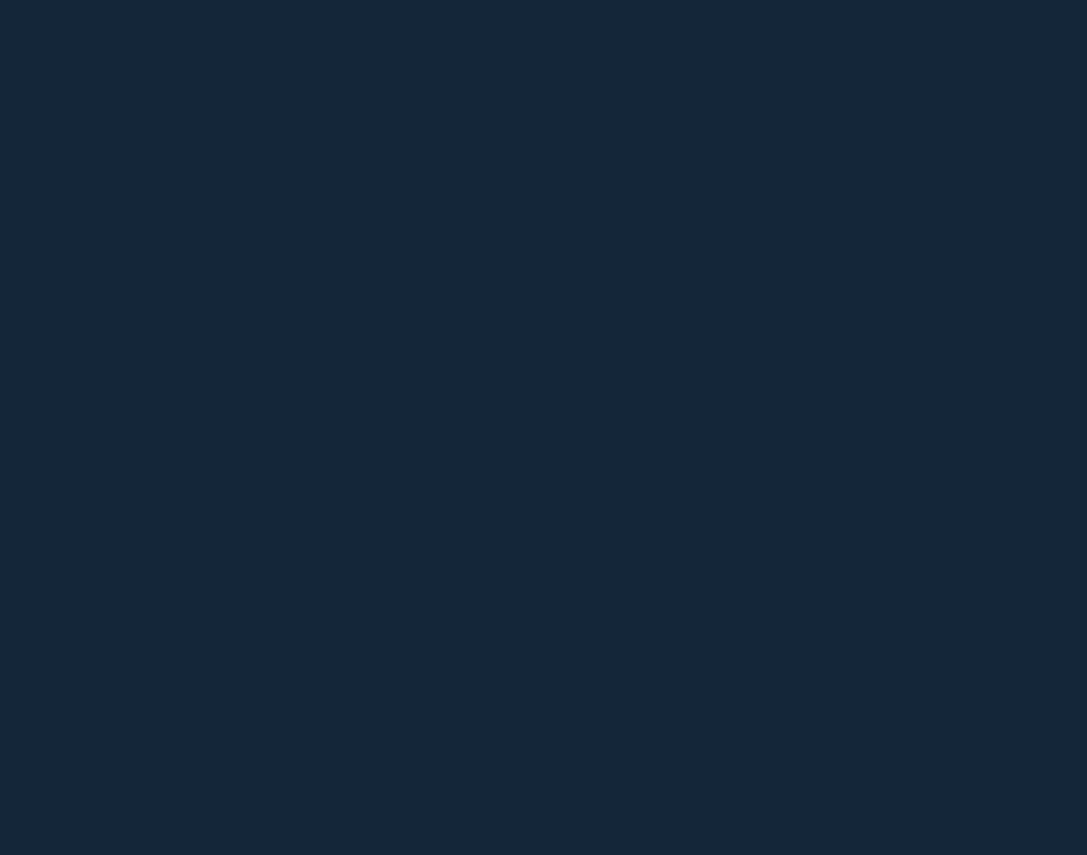
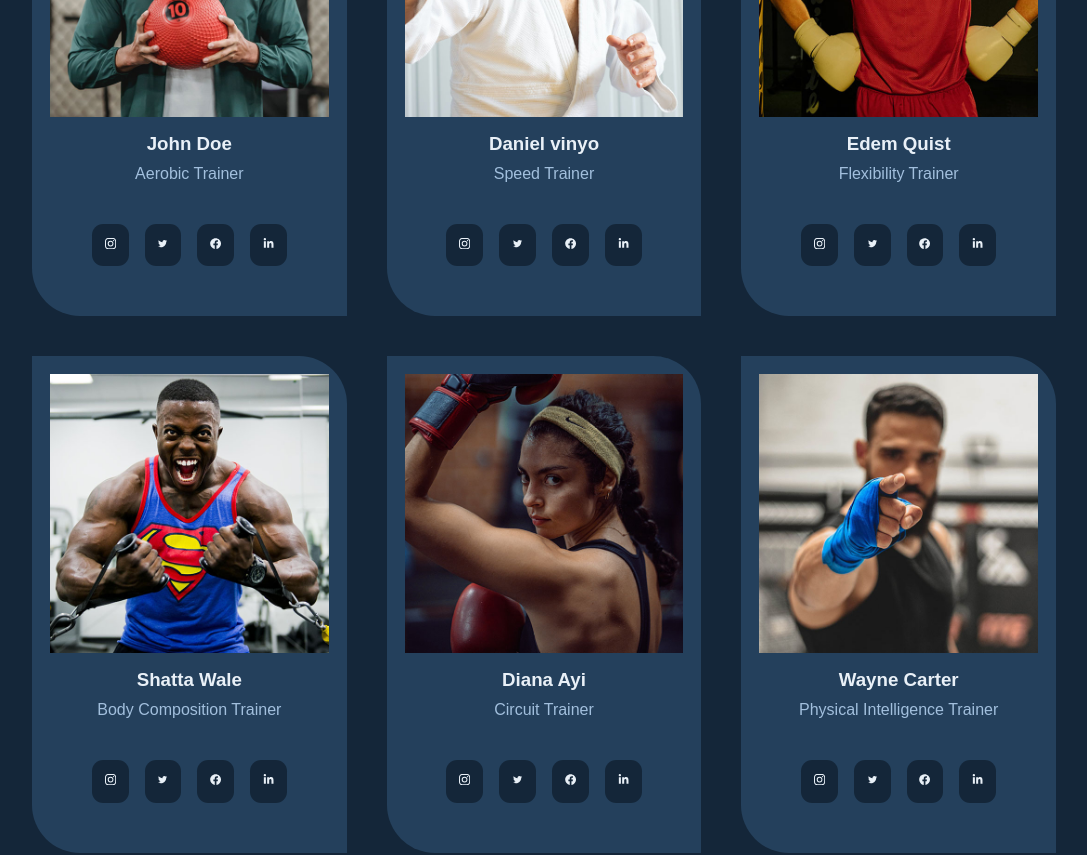
Before and after one commit to bishalthapa2055/DemoReact, a React (Vite) app: page /trainers in a window 1280 px wide. Shown: the part 740-1595 px from the top of the page, without its empty margins (96-1183 px from the left). Before the commit the page ends 800 px from the top, so only its background shows below. Built offline with nearby package versions, Linux system fonts and the light colour scheme.

Commit message:
changed plans

```diff
--- a/data.js
+++ b/data.js
@@ -1,11 +1,13 @@
-// import {SiOpenaigym} from 'react-icons/si'
-import Avatar1 from "./src/images/avatar1.jpg"
-import Avatar2 from "./src/images/avatar2.jpg"
-import Avatar3 from "./src/images/avatar3.jpg"
-import Avatar4 from "./src/images/avatar4.jpg"
-import Avatar5 from "./src/images/avatar5.jpg"
+import Trainer1 from "./src/images/trainer1.jpg"
+import Trainer2 from "./src/images/trainer2.jpg"
+import Trainer3 from "./src/images/trainer3.jpg"
+import Trainer4 from "./src/images/trainer4.jpg"
+import Trainer5 from "./src/images/trainer5.jpg"
+import Trainer6 from "./src/images/trainer6.jpg"
 
-import { AiOutlineCrown } from "react-icons/ai";
+
+
+
 export const links = [
     {
         name: "Home",
@@ -270,55 +272,50 @@ export const plans = [
 
 
 
-// const Trainer1 = require('./images/trainer1.jpg')
-// const Trainer2 = require('./images/trainer2.jpg')
-// const Trainer3 = require('./images/trainer3.jpg')
-// const Trainer4 = require('./images/trainer4.jpg')
-// const Trainer5 = require('./images/trainer5.jpg')
-// const Trainer6 = require('./images/trainer6.jpg')
 
 
-// export const trainers = [
-//     {
-//         id: 1,
-//         image: Trainer1,
-//         name: 'John Doe',
-//         job: 'Aerobic Trainer',
-//         socials: ['https://instagram.com/', 'https://twitter.com/', 'https://facebook.com/', 'https://linkedin.com/']
-//     },
-//     {
-//         id: 2,
-//         image: Trainer2,
-//         name: 'Daniel vinyo',
-//         job: 'Speed Trainer',
-//         socials: ['https://instagram.com/', 'https://twitter.com/', 'https://facebook.com/', 'https://linkedin.com/']
-//     },
-//     {
-//         id: 3,
-//         image: Trainer3,
-//         name: 'Edem Quist',
-//         job: 'Flexibility Trainer',
-//         socials: ['https://instagram.com/', 'https://twitter.com/', 'https://facebook.com/', 'https://linkedin.com/']
-//     },
-//     {
-//         id: 4,
-//         image: Trainer4,
-//         name: 'Shatta Wale',
-//         job: 'Body Composition Trainer',
-//         socials: ['https://instagram.com/', 'https://twitter.com/', 'https://facebook.com/', 'https://linkedin.com/']
-//     },
-//     {
-//         id: 5,
-//         image: Trainer5,
-//         name: 'Diana Ayi',
-//         job: 'Circuit Trainer',
-//         socials: ['https://instagram.com/', 'https://twitter.com/', 'https://facebook.com/', 'https://linkedin.com/']
-//     },
-//     {
-//         id: 6,
-//         image: Trainer6,
-//         name: 'Wayne Carter',
-//         job: 'Physical Intelligence Trainer',
-//         socials: ['https://instagram.com/', 'https://twitter.com/', 'https://facebook.com/', 'https://linkedin.com/']
-//     }
-// ]
+
+export const trainers = [
+    {
+        id: 1,
+        image: Trainer1,
+        name: 'John Doe',
+        job: 'Aerobic Trainer',
+        socials: ['https://instagram.com/', 'https://twitter.com/', 'https://facebook.com/', 'https://linkedin.com/']
+    },
+    {
+        id: 2,
+        image: Trainer2,
+        name: 'Daniel vinyo',
+        job: 'Speed Trainer',
+        socials: ['https://instagram.com/', 'https://twitter.com/', 'https://facebook.com/', 'https://linkedin.com/']
+    },
+    {
+        id: 3,
+        image: Trainer3,
+        name: 'Edem Quist',
+        job: 'Flexibility Trainer',
+        socials: ['https://instagram.com/', 'https://twitter.com/', 'https://facebook.com/', 'https://linkedin.com/']
+    },
+    {
+        id: 4,
+        image: Trainer4,
+        name: 'Shatta Wale',
+        job: 'Body Composition Trainer',
+        socials: ['https://instagram.com/', 'https://twitter.com/', 'https://facebook.com/', 'https://linkedin.com/']
+    },
+    {
+        id: 5,
+        image: Trainer5,
+        name: 'Diana Ayi',
+        job: 'Circuit Trainer',
+        socials: ['https://instagram.com/', 'https://twitter.com/', 'https://facebook.com/', 'https://linkedin.com/']
+    },
+    {
+        id: 6,
+        image: Trainer6,
+        name: 'Wayne Carter',
+        job: 'Physical Intelligence Trainer',
+        socials: ['https://instagram.com/', 'https://twitter.com/', 'https://facebook.com/', 'https://linkedin.com/']
+    }
+]
--- /dev/null
+++ b/src/components/Trainer.jsx
@@ -0,0 +1,30 @@
+import React from "react";
+import Card from "../../src/pages/UI/Cards";
+
+const Trainer = ({ image, name, job, socials }) => {
+  return (
+    <>
+      <Card className="trainer">
+        <div className="trainer__img">
+          <img src={image} alt="card-image-trainer" />
+        </div>
+
+        <h3 >{name}</h3>
+        <p>{job}</p>
+        <div className="trainer__socials">
+          {socials.map(({ icon, link }, index) => {
+            return (
+              <>
+                <a key={index} href={link}>
+                  {icon}
+                </a>
+              </>
+            );
+          })}
+        </div>
+      </Card>
+    </>
+  );
+};
+
+export default Trainer;
--- a/src/index.css
+++ b/src/index.css
@@ -237,3 +237,49 @@ section{
  .header__content h4{
   margin-bottom: 2rem;
  }
+
+
+
+ .trainer h3{
+  margin-top: 1rem;
+
+
+ }
+
+.trainer p{
+  padding: 0.4rem;
+}
+
+.trainer__socials{
+
+  gap: 1rem;
+ display:  flex;
+ justify-content: center;
+ align-items: center;
+ margin: 2rem 0;
+}
+.trainer__socials a{
+  font-size: 0.7rem;
+ padding: 0.8rem;
+ background: var(--color-gray-600);
+ border-radius: 0.7rem;
+
+
+}
+
+
+.trainer__socials a:hover{
+  color: var(--color-secondary);
+}
+
+
+@media screen  and (max-width:600px){
+  .trainer{
+    width: 80%;
+    margin-inline: auto ;
+  }
+  .trainer__socials{
+    margin-top: 0.5rem;
+
+  }
+}
--- a/src/pages/trainers/Trainers.jsx
+++ b/src/pages/trainers/Trainers.jsx
@@ -1,8 +1,41 @@
-import "./trainers.css"
+import "./trainers.css";
+import ComponentsHeaders from "../../components/ComponentsHeaders";
+import HeaderImage from "../../images/header_bg_5.jpg";
+import { trainers } from "../../../data";
+import { BsInstagram } from "react-icons/bs";
+import { AiOutlineTwitter } from "react-icons/ai";
+import { FaFacebook } from "react-icons/fa";
+import { FaLinkedinIn } from "react-icons/fa";
+import Trainer from "../../components/Trainer";
 const Trainers = () => {
   return (
-    <div>Trainers</div>
-  )
-}
+    <>
+      <ComponentsHeaders title="Our Trainer" image={HeaderImage}>
+        Faciis isuto namam inde labrosoam expediata qui exercitation ? Dicta
+        vero accusantium est aut molestia fugiy doloremque sucipte quod.
+      </ComponentsHeaders>
+      <section className="trainers">
+        <div className="container trainer__container">
+          {trainers.map(({ id, image, name, job, socials }) => {
+            return (
+              <Trainer
+                key={id}
+                image={image}
+                name={name}
+                job={job}
+                socials={[
+                  { icon: <BsInstagram />, link: socials[0] },
+                  { icon: <AiOutlineTwitter />, link: socials[1] },
+                  { icon: <FaFacebook />, link: socials[2] },
+                  { icon: <FaLinkedinIn />, link: socials[3] },
+                ]}
+              />
+            );
+          })}
+        </div>
+      </section>
+    </>
+  );
+};
 
-export default Trainers
+export default Trainers;
--- a/src/pages/trainers/trainers.css
+++ b/src/pages/trainers/trainers.css
@@ -0,0 +1,34 @@
+.trainers{
+    display: grid;
+}
+
+
+.trainer__container{
+    display: grid;
+    grid-template-columns: repeat(3,1fr);
+    gap: 2.5rem;
+}
+
+.card.trainer{
+    padding: 1rem;
+}
+
+@media screen and (max-width:1024px)
+{
+
+    .trainer__container{
+        display:  grid;
+        grid-template-columns: repeat(2,1fr);
+    }
+
+}
+
+
+@media screen and (max-width :600px) {
+
+    .trainer__container{
+        display: grid;
+        grid-template-columns: 1fr;
+        margin-inline: auto ;
+    }
+}
```
